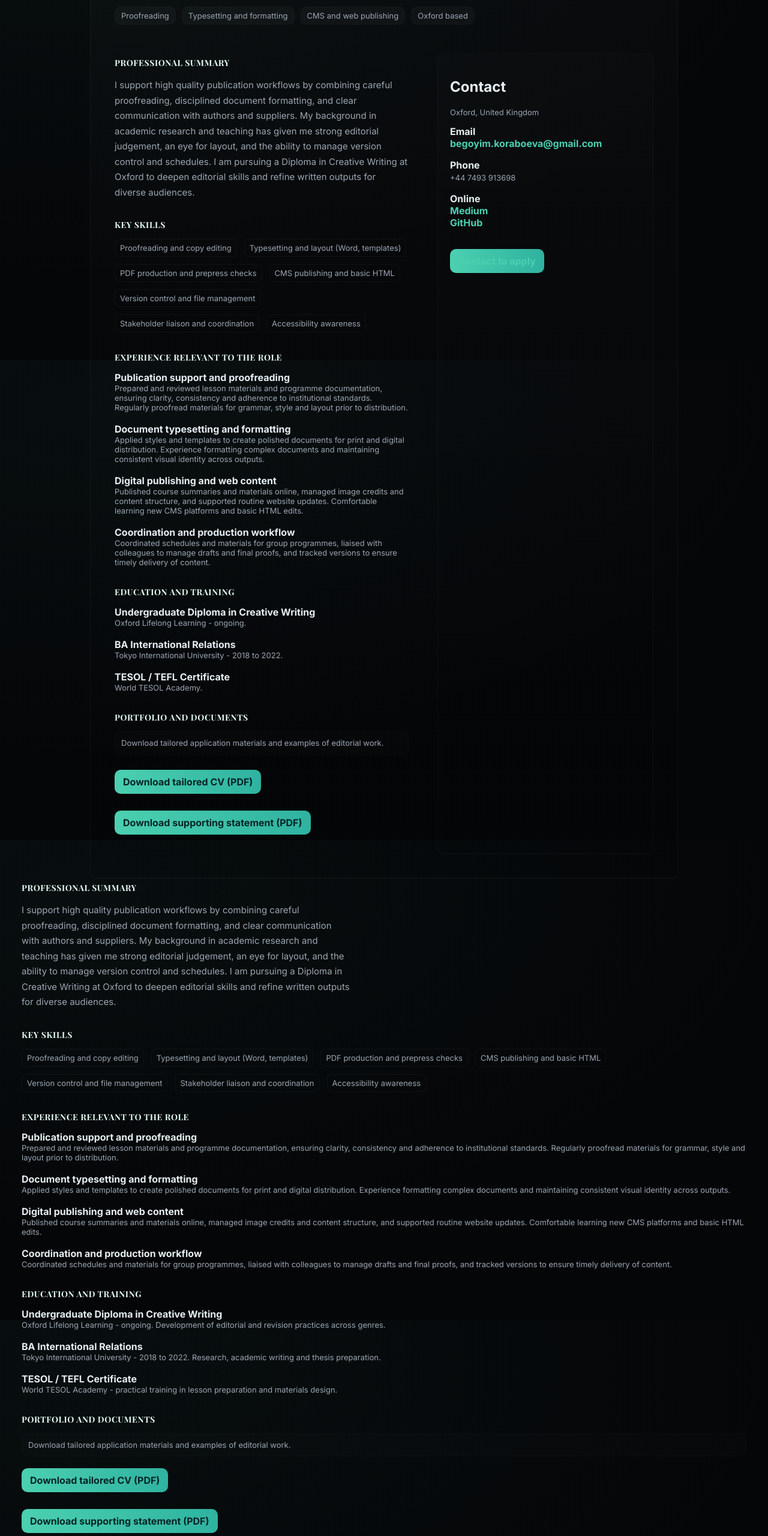
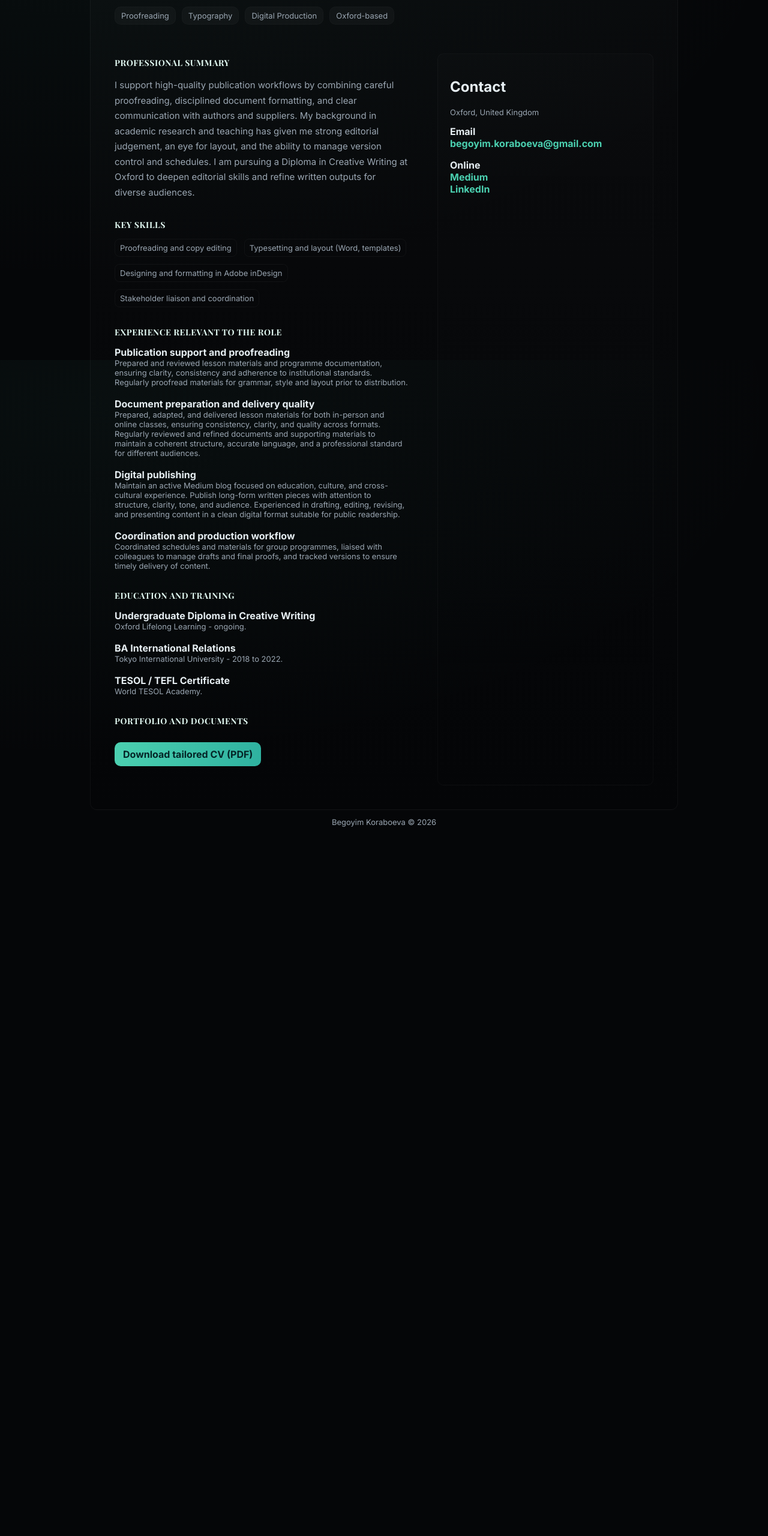
Before and after one commit to begoyimk/begoyimk.github.io, a plain HTML site: page index.html in a window 1280 px wide. Shown: the part 200-2760 px from the top of the page at 60% size. After the commit the page ends 1578 px from the top, so only its background shows below. Drawn offline with nearby package versions, Linux system fonts and the light colour scheme.

Commit message:
Update index.html

```diff
--- a/index.html
+++ b/index.html
@@ -68,14 +68,14 @@
           <div class="avatar" aria-hidden>BK</div>
           <div>
             <h1>Begoyim Koraboeva</h1>
-            <p class="lead">Content production and publishing support<br>Candidate for Digital Production Assistant</p>
+            <p class="lead">Writer • Educator • Digital Designer</p>
           </div>
         </div>
         <div class="meta">
           <div class="pill">Proofreading</div>
-          <div class="pill">Typesetting and formatting</div>
-          <div class="pill">CMS and web publishing</div>
-          <div class="pill">Oxford based</div>
+          <div class="pill">Typography</div>
+          <div class="pill">Digital Production</div>
+          <div class="pill">Oxford-based</div>
         </div>
       </header>
 
@@ -83,7 +83,7 @@
       <div class="main" style="grid-column:1 / 2">
         <section class="section about">
           <h2>Professional summary</h2>
-          <p class="muted">I support high quality publication workflows by combining careful proofreading, disciplined document formatting, and clear communication with authors and suppliers. My background in academic research and teaching has given me strong editorial judgement, an eye for layout, and the ability to manage version control and schedules. I am pursuing a Diploma in Creative Writing at Oxford to deepen editorial skills and refine written outputs for diverse audiences.</p>
+          <p class="muted">I support high-quality publication workflows by combining careful proofreading, disciplined document formatting, and clear communication with authors and suppliers. My background in academic research and teaching has given me strong editorial judgement, an eye for layout, and the ability to manage version control and schedules. I am pursuing a Diploma in Creative Writing at Oxford to deepen editorial skills and refine written outputs for diverse audiences.</p>
         </section>
 
         <section class="section">
@@ -91,11 +91,11 @@
           <div class="skills">
             <div class="skill">Proofreading and copy editing</div>
             <div class="skill">Typesetting and layout (Word, templates)</div>
-            <div class="skill">PDF production and prepress checks</div>
-            <div class="skill">CMS publishing and basic HTML</div>
-            <div class="skill">Version control and file management</div>
+            <!-- <div class="skill">PDF production and prepress checks</div> -->
+            <div class="skill">Designing and formatting in Adobe inDesign</div>
+            <!-- <div class="skill">Version control and file management</div> -->
             <div class="skill">Stakeholder liaison and coordination</div>
-            <div class="skill">Accessibility awareness</div>
+            <!-- <div class="skill">Accessibility awareness</div> -->
           </div>
         </section>
 
@@ -106,12 +106,12 @@
             <div class="small">Prepared and reviewed lesson materials and programme documentation, ensuring clarity, consistency and adherence to institutional standards. Regularly proofread materials for grammar, style and layout prior to distribution.</div>
           </div>
           <div class="item">
-            <div class="item-title">Document typesetting and formatting</div>
-            <div class="small">Applied styles and templates to create polished documents for print and digital distribution. Experience formatting complex documents and maintaining consistent visual identity across outputs.</div>
+            <div class="item-title">Document preparation and delivery quality</div>
+            <div class="small">Prepared, adapted, and delivered lesson materials for both in-person and online classes, ensuring consistency, clarity, and quality across formats. Regularly reviewed and refined documents and supporting materials to maintain a coherent structure, accurate language, and a professional standard for different audiences.</div>
           </div>
           <div class="item">
-            <div class="item-title">Digital publishing and web content</div>
-            <div class="small">Published course summaries and materials online, managed image credits and content structure, and supported routine website updates. Comfortable learning new CMS platforms and basic HTML edits.</div>
+            <div class="item-title">Digital publishing</div>
+            <div class="small">Maintain an active Medium blog focused on education, culture, and cross-cultural experience. Publish long-form written pieces with attention to structure, clarity, tone, and audience. Experienced in drafting, editing, revising, and presenting content in a clean digital format suitable for public readership.</div>
           </div>
           <div class="item">
             <div class="item-title">Coordination and production workflow</div>
@@ -137,9 +137,9 @@
 
         <section class="section">
           <h2>Portfolio and documents</h2>
-          <p class="muted-block">Download tailored application materials and examples of editorial work.</p>
+          <!-- <p class="muted-block">Download tailored application materials and examples of editorial work.</p> -->
           <p style="margin-top:14px"><a class="cta" href="/cv.pdf" download>Download tailored CV (PDF)</a></p>
-          <p style="margin-top:10px"><a class="cta" href="/supporting-statement.pdf" download>Download supporting statement (PDF)</a></p>
+          <!-- <p style="margin-top:10px"><a class="cta" href="/supporting-statement.pdf" download>Download supporting statement (PDF)</a></p> -->
         </section>
       </div>
 
@@ -148,92 +148,19 @@
         <h2>Contact</h2>
         <p class="small">Oxford, United Kingdom</p>
         <p style="margin-top:14px"><strong>Email</strong><br><a href="mailto:begoyim.koraboeva@gmail.com">begoyim.koraboeva@gmail.com</a></p>
-        <p style="margin-top:10px"><strong>Phone</strong><br><span class="small">+44 7493 913698</span></p>
+        <!-- <p style="margin-top:10px"><strong>Phone</strong><br><span class="small">+44 7493 913698</span></p> -->
         <p style="margin-top:10px"><strong>Online</strong><br>
         <a href="https://medium.com/@begoyimkoraboeva" target="_blank" rel="noopener">Medium</a><br>
-        <a href="https://github.com/begoyim" target="_blank" rel="noopener">GitHub</a></p>
-        <a class="cta" href="mailto:begoyim.koraboeva@gmail.com" style="margin-top:18px">Contact to apply</a>
+        <a href="https://www.linkedin.com/in/begoyim-koraboeva/" target="_blank" rel="noopener">LinkedIn</a></p>
+        <!-- <a class="cta" href="mailto:begoyim.koraboeva@gmail.com" style="margin-top:18px">Contact to apply</a> -->
       </aside>
       </div>
-
-      <div class="main">
-        <section class="section about">
-          <h2>Professional summary</h2>
-          <p class="muted">I support high quality publication workflows by combining careful proofreading, disciplined document formatting, and clear communication with authors and suppliers. My background in academic research and teaching has given me strong editorial judgement, an eye for layout, and the ability to manage version control and schedules. I am pursuing a Diploma in Creative Writing at Oxford to deepen editorial skills and refine written outputs for diverse audiences.</p>
-        </section>
-
-        <section class="section">
-          <h2>Key skills</h2>
-          <div class="skills">
-            <div class="skill">Proofreading and copy editing</div>
-            <div class="skill">Typesetting and layout (Word, templates)</div>
-            <div class="skill">PDF production and prepress checks</div>
-            <div class="skill">CMS publishing and basic HTML</div>
-            <div class="skill">Version control and file management</div>
-            <div class="skill">Stakeholder liaison and coordination</div>
-            <div class="skill">Accessibility awareness</div>
-          </div>
-        </section>
-
-        <section class="section">
-          <h2>Experience relevant to the role</h2>
-          <div class="item">
-            <div class="item-title">Publication support and proofreading</div>
-            <div class="small">Prepared and reviewed lesson materials and programme documentation, ensuring clarity, consistency and adherence to institutional standards. Regularly proofread materials for grammar, style and layout prior to distribution.</div>
-          </div>
-          <div class="item">
-            <div class="item-title">Document typesetting and formatting</div>
-            <div class="small">Applied styles and templates to create polished documents for print and digital distribution. Experience formatting complex documents and maintaining consistent visual identity across outputs.</div>
-          </div>
-          <div class="item">
-            <div class="item-title">Digital publishing and web content</div>
-            <div class="small">Published course summaries and materials online, managed image credits and content structure, and supported routine website updates. Comfortable learning new CMS platforms and basic HTML edits.</div>
-          </div>
-          <div class="item">
-            <div class="item-title">Coordination and production workflow</div>
-            <div class="small">Coordinated schedules and materials for group programmes, liaised with colleagues to manage drafts and final proofs, and tracked versions to ensure timely delivery of content.</div>
-          </div>
-        </section>
-
-        <section class="section">
-          <h2>Education and training</h2>
-          <div class="item">
-            <div class="item-title">Undergraduate Diploma in Creative Writing</div>
-            <div class="small">Oxford Lifelong Learning - ongoing. Development of editorial and revision practices across genres.</div>
-          </div>
-          <div class="item">
-            <div class="item-title">BA International Relations</div>
-            <div class="small">Tokyo International University - 2018 to 2022. Research, academic writing and thesis preparation.</div>
-          </div>
-          <div class="item">
-            <div class="item-title">TESOL / TEFL Certificate</div>
-            <div class="small">World TESOL Academy - practical training in lesson preparation and materials design.</div>
-          </div>
-        </section>
-
-        <section class="section">
-          <h2>Portfolio and documents</h2>
-          <div class="muted-block">Download tailored application materials and examples of editorial work.</div>
-          <p style="margin-top:8px"><a class="cta" href="/cv.pdf" download>Download tailored CV (PDF)</a></p>
-          <p style="margin-top:8px"><a class="cta" href="/supporting-statement.pdf" download>Download supporting statement (PDF)</a></p>
-        </section>
-
-      </div>
-
-      <aside class="contact">
-        <h2>Contact</h2>
-        <p class="small">Oxford, United Kingdom</p>
-        <p style="margin-top:10px"><strong>Email</strong><br><a href="mailto:begoyim.koraboeva@gmail.com">begoyim.koraboeva@gmail.com</a></p>
-        <p style="margin-top:6px"><strong>Phone</strong><br><span class="small">+44 7493 913698</span></p>
-        <p style="margin-top:6px"><strong>Online</strong><br>
-        <a href="https://medium.com/@begoyimkoraboeva" target="_blank" rel="noopener">Medium</a> <br>
-        <a href="https://github.com/begoyim" target="_blank" rel="noopener">GitHub</a></p>
-
-        <a class="cta" href="mailto:begoyim.koraboeva@gmail.com">Contact to apply</a>
-      </aside>
+<!--
+        <a class="cta" href="mailto:begoyim.koraboeva@gmail.com">Contact to apply</a> -->
+      <!-- </aside> -->
 
       <footer>
-        <div>Designed for the Digital Production Assistant application at the Blavatnik School of Government</div>
+        <div>Begoyim Koraboeva © 2026</div>
       </footer>
     </main>
   </div>
```
